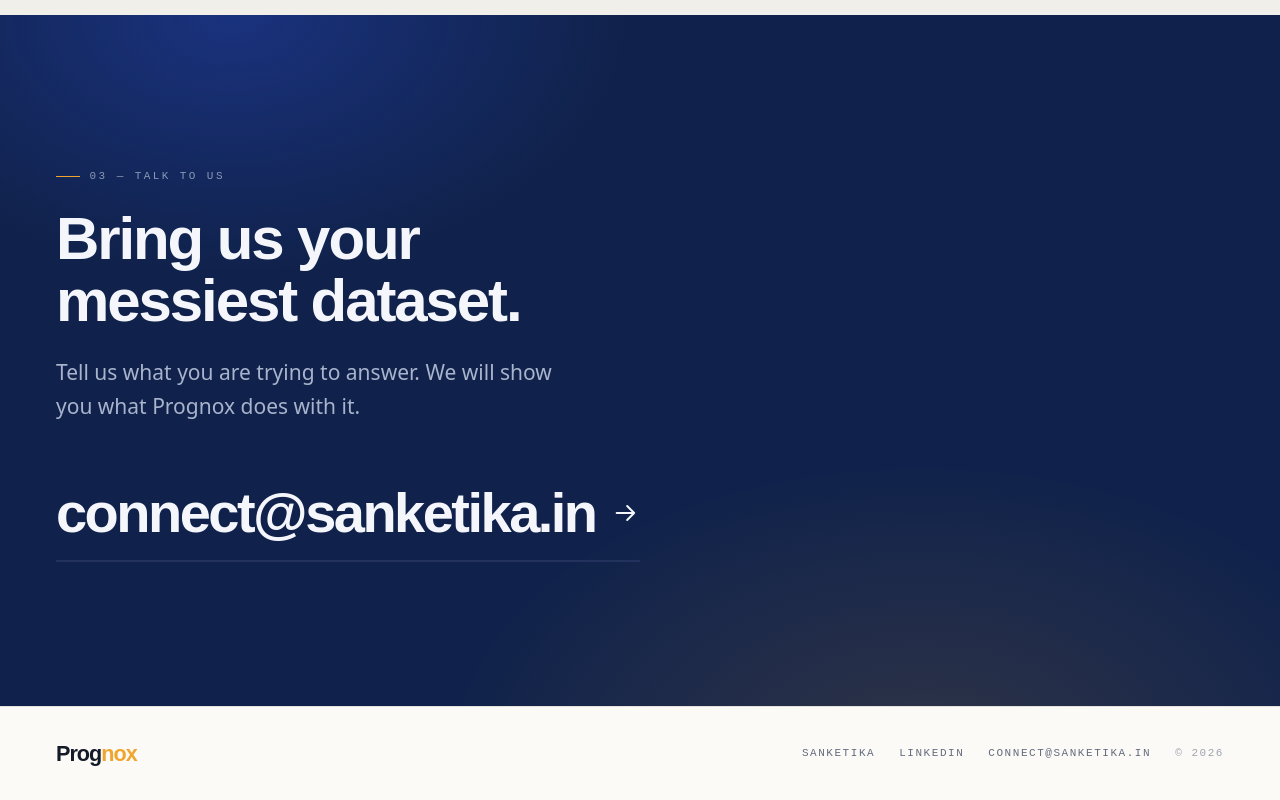
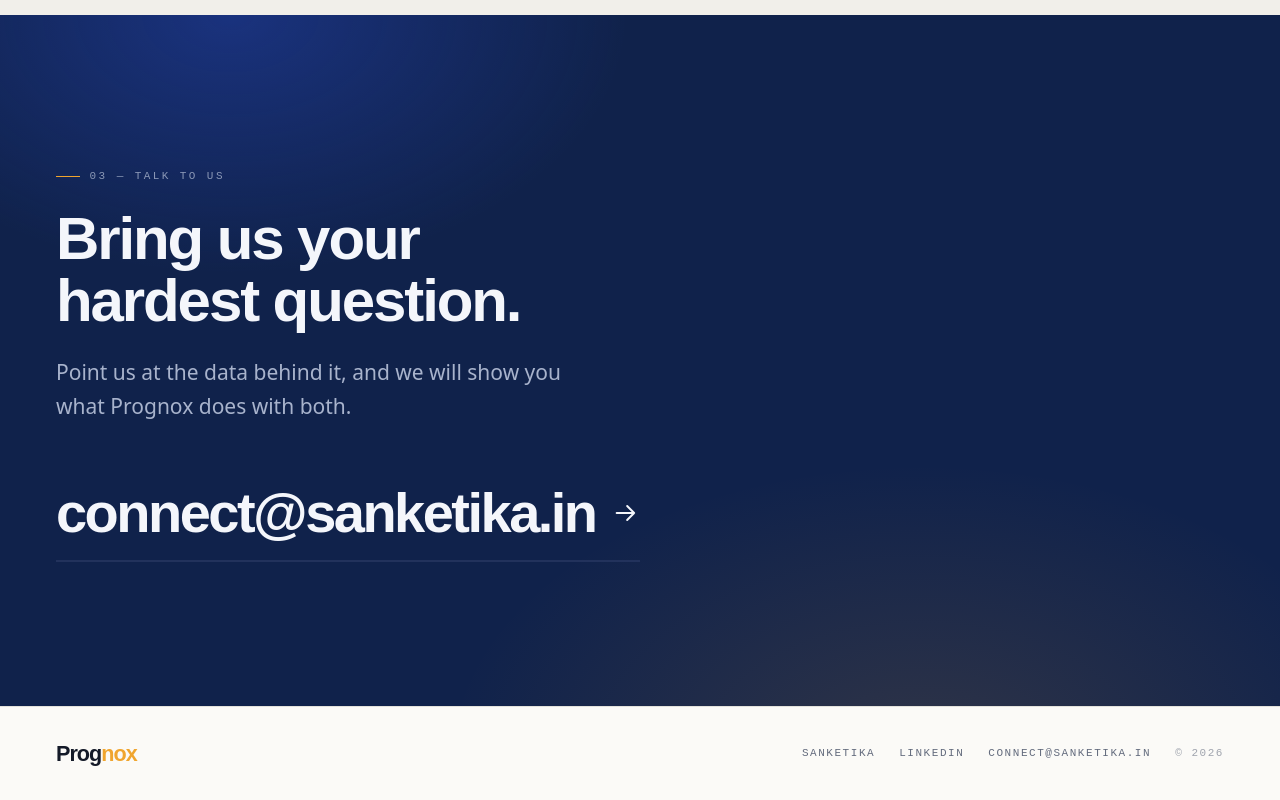
Before and after one commit to sanketika-labs/prognox-website, an Astro site: page / in a window 1280 px wide. Shown: the part 3694-4494 px from the top of the page. Built offline with nearby package versions, Linux system fonts and the light colour scheme; Astro itself is replaced by a stand-in of ours.

Commit message:
Reword the closing section around the question, not the data
"Messiest dataset" tells a government or enterprise buyer their data is
a mess, and it anchors the invitation on Obsrv's half of the story alone.
The closing ask now leads with the question and brings the data in behind
it, which is the order both products work in.

```diff
--- a/src/pages/index.astro
+++ b/src/pages/index.astro
@@ -237,10 +237,10 @@ const engines = [
     <div class="container-page relative z-10 py-24 lg:py-36">
       <p class="tag"><span class="tag-mark"></span>03 — Talk to us</p>
       <h2 class="mt-6 max-w-[14ch] text-[length:var(--text-h2)] leading-[1.02] font-bold">
-        Bring us your messiest dataset.
+        Bring us your hardest question.
       </h2>
       <p class="mt-6 max-w-lg text-[length:var(--text-lead)] leading-relaxed text-[var(--color-fg-muted)]">
-        Tell us what you are trying to answer. We will show you what Prognox does with it.
+        Point us at the data behind it, and we will show you what Prognox does with both.
       </p>
 
       {/* The address is the call to action — no button wrapped around it. */}
```
